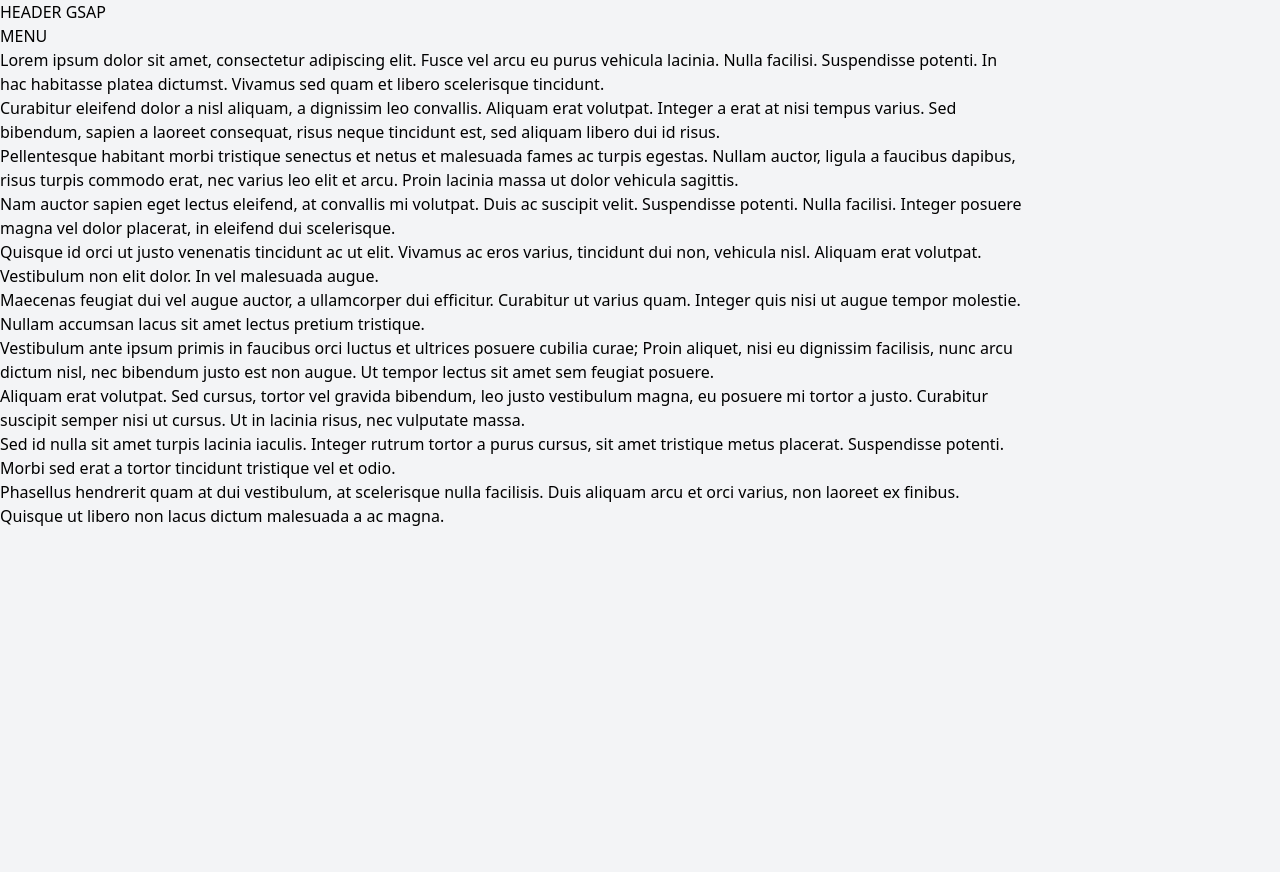
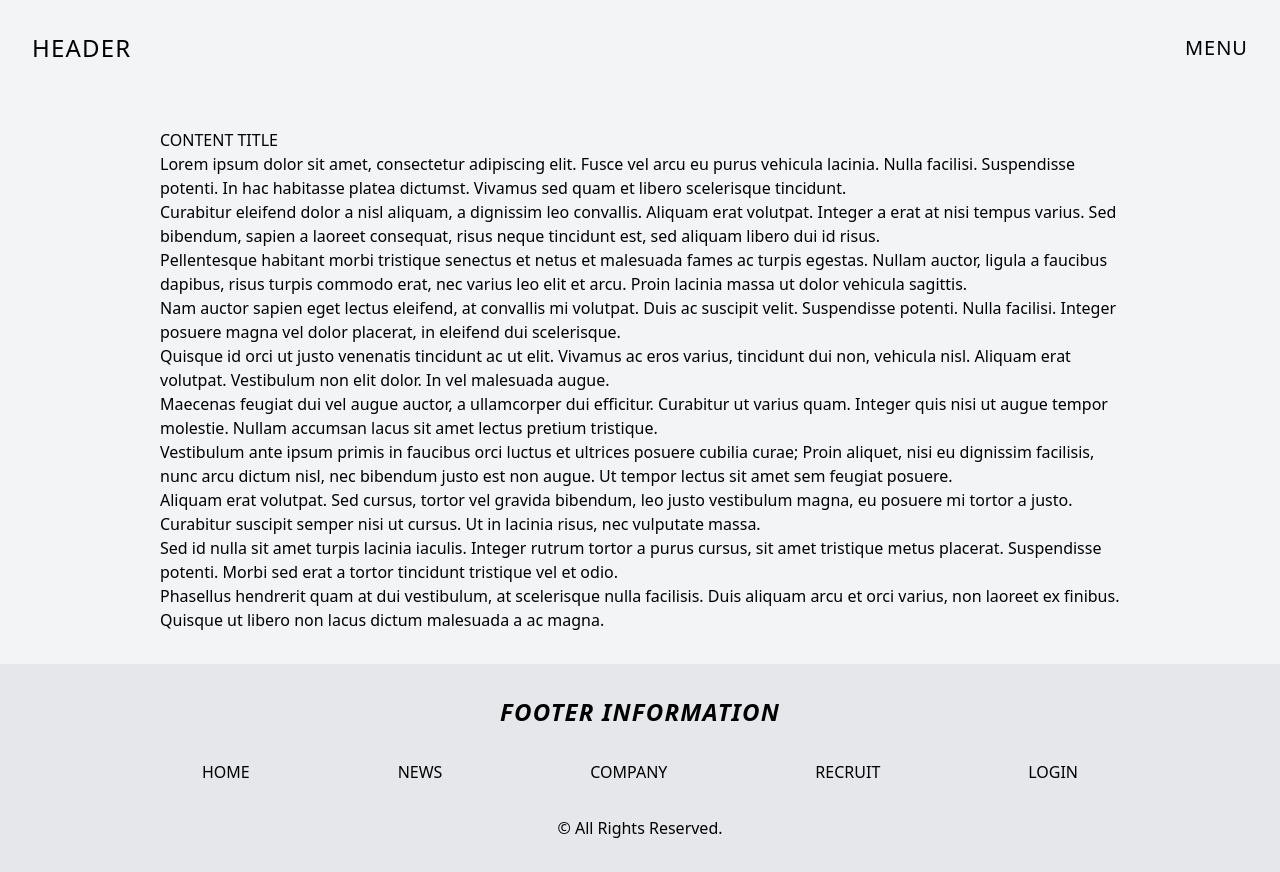
Before and after one commit to masterak-902/hsweb-portfolio-1, a Next.js app: page / in a window 1280 px wide. Before the commit the page ends 800 px from the top, so only its background shows below. Built offline with nearby package versions, Linux system fonts and the light colour scheme.

Commit message:
chore: Add Footer component and update layout to include it

```diff
--- a/app/layout.tsx
+++ b/app/layout.tsx
@@ -1,6 +1,7 @@
 import type { Metadata } from "next";
 import "./globals.css";
 import Header from "@/components/Header";
+import Footer from "@/components/Footer";
 
 export const metadata: Metadata = {
   title: "Create Next App",
@@ -17,6 +18,7 @@ export default function RootLayout({
       <body className="flex flex-col bg-gray-100 text-customGray min-h-screen">
         <Header />
         {children}
+        <Footer />
       </body>
     </html>
   );
--- a/app/page.tsx
+++ b/app/page.tsx
@@ -1,6 +1,9 @@
 export default function Home() {
   return (
-    <section className="w-[1024px] ">
+    <section className="w-[1024px] mx-auto px-8 mb-8">
+
+      <h2>CONTENT TITLE</h2>
+
       <p>Lorem ipsum dolor sit amet, consectetur adipiscing elit. Fusce vel arcu eu purus vehicula lacinia. Nulla facilisi. Suspendisse potenti. In hac habitasse platea dictumst. Vivamus sed quam et libero scelerisque tincidunt.</p>
 
       <p>Curabitur eleifend dolor a nisl aliquam, a dignissim leo convallis. Aliquam erat volutpat. Integer a erat at nisi tempus varius. Sed bibendum, sapien a laoreet consequat, risus neque tincidunt est, sed aliquam libero dui id risus.</p>
--- /dev/null
+++ b/components/Footer/index.module.css
@@ -0,0 +1,3 @@
+.listStyle {
+
+}
--- /dev/null
+++ b/components/Footer/index.tsx
@@ -0,0 +1,22 @@
+import Link from 'next/link';
+import styles from './index.module.css';
+
+export default function Footer() {
+    return (
+        <>
+            <div className='w-full bg-gray-200'>
+                <div className='w-[1024px] mx-auto'>
+                    <p className='text-2xl italic font-bold text-center tracking-wider py-8'>FOOTER INFORMATION</p>
+                    <ul className='flex justify-around mb-8'>
+                        <li className={styles.listStyle}><Link href="/">HOME</Link></li>
+                        <li className={styles.listStyle}><Link href="/">NEWS</Link></li>
+                        <li className={styles.listStyle}><Link href="/">COMPANY</Link></li>
+                        <li className={styles.listStyle}><Link href="/">RECRUIT</Link></li>
+                        <li className={styles.listStyle}><Link href="/">LOGIN</Link></li>
+                    </ul>
+                    <p className='text-base text-center mb-8'>&copy; All Rights Reserved.</p>
+                </div>
+            </div>
+        </>
+    );
+}
--- a/components/Header/index.tsx
+++ b/components/Header/index.tsx
@@ -9,11 +9,10 @@ export default function Header() {
     const toggle = () => setIsOpen((prev) => !prev);
     return (
         <>
-            <header className=''>
-                <h1>HEADER GSAP</h1>
-                <button onClick={toggle}>{isOpen ? "CLOSE" : "MENU"}</button>
+            <header className='w-full h-24 flex justify-between items-center px-8 mb-8'>
+                <h1 className='text-2xl tracking-wider'>HEADER</h1>
+                <button className='text-xl tracking-wider' onClick={toggle}>{isOpen ? "CLOSE" : "MENU"}</button>
             </header>
-
             <SideMenu open={isOpen} onCancel={() => setIsOpen(false)} />
         </>
     );
--- a/components/SideMenu/index.tsx
+++ b/components/SideMenu/index.tsx
@@ -10,9 +10,10 @@ type Props = {
 
 export default function SideMenu({onCancel, open}:Props) {
     return open ?(
-        <>
-            <div className=''>
-                <p className={styles.listLogo}>LOGO.</p>
+        <div className='w-full flex justify-center mb-8 bg-gray-200'>
+            <div className='w-80'>
+                {/* <Image /> */}
+                <p className='text-2xl italic font-bold text-center tracking-wider pb-4'>LOGO MARK</p>
                 <ul>
                     <li className={styles.listStyle}><Link href="/">01. HOME</Link></li>
                     <li className={styles.listStyle}><Link href="/">02. NEWS</Link></li>
@@ -21,6 +22,6 @@ export default function SideMenu({onCancel, open}:Props) {
                     <li className={styles.listStyle}><Link href="/">05. LOGIN</Link></li>
                 </ul>
             </div>
-        </>
+        </div>
     ):(<></>);
 };
```
Also changed, not shown: 1 other file (tests, documents, lock files or other folders).
